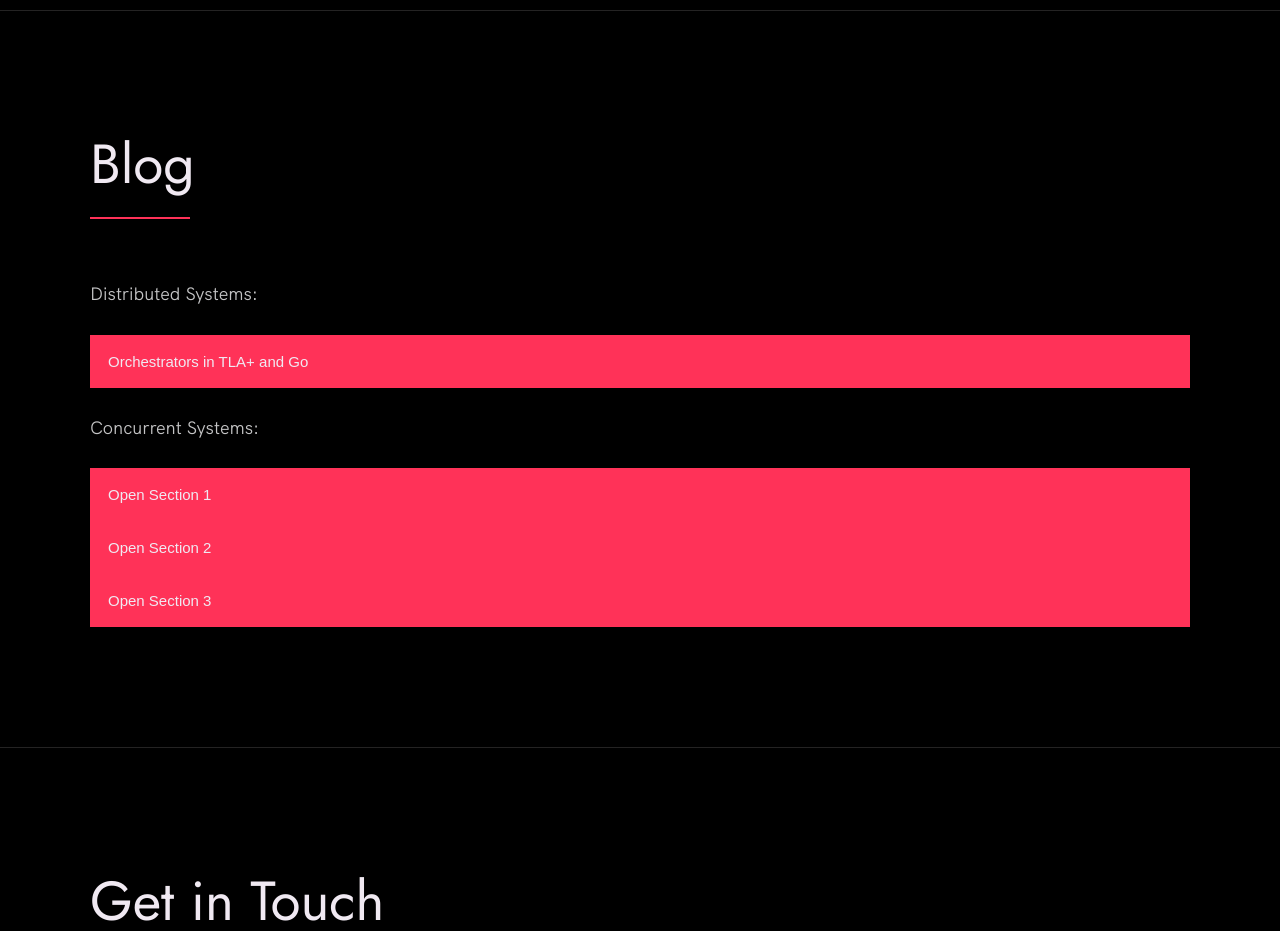
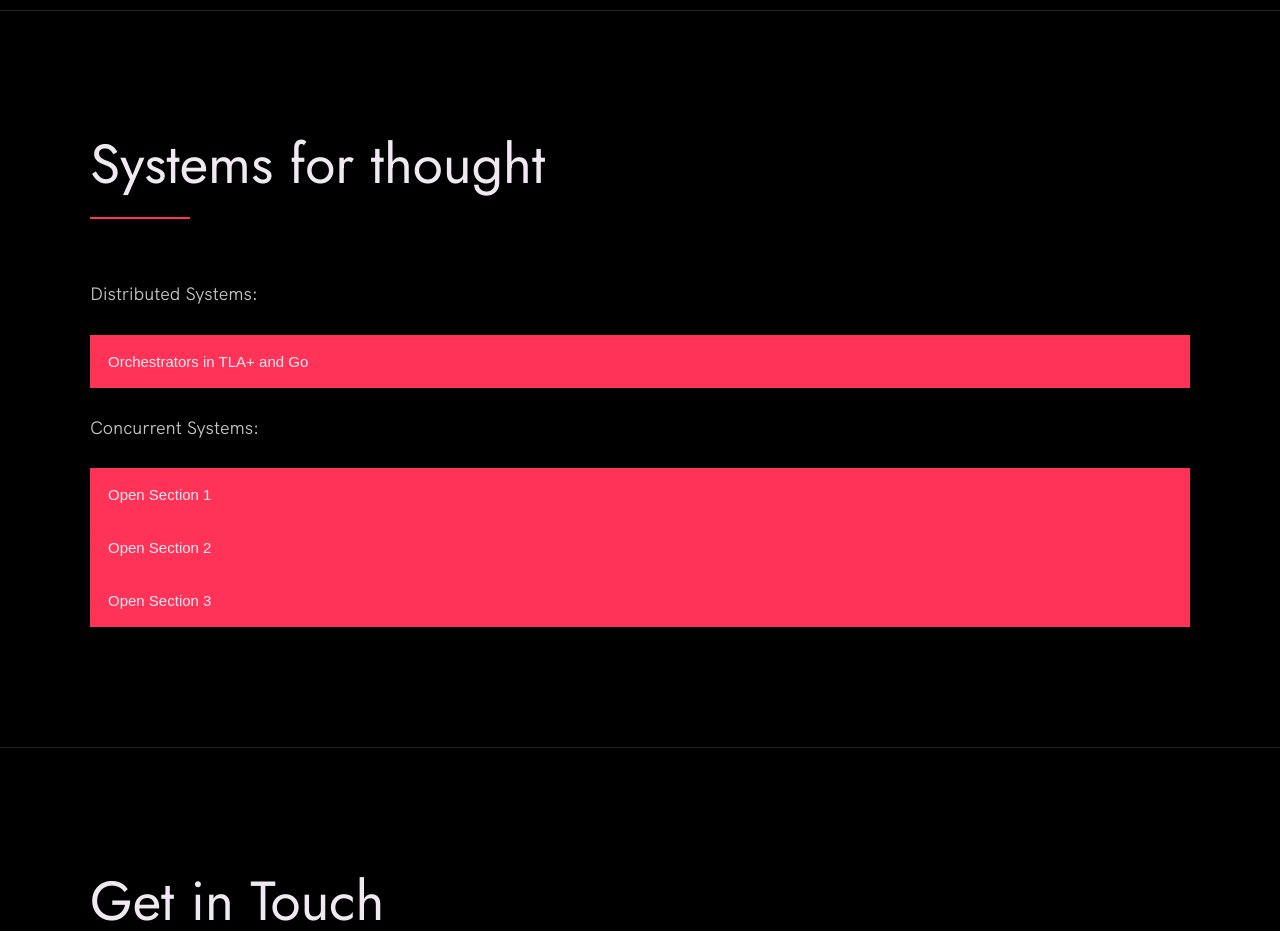
Before and after one commit to fowlerlee/fowlerlee, a plain HTML site: page index.html in a window 1280 px wide. Shown: the part 6180-7111 px from the top of the page. Drawn offline with Linux system fonts and the light colour scheme.

Commit message:
blog link update

```diff
--- a/index.html
+++ b/index.html
@@ -41,7 +41,7 @@
           <li class="nav__item">
             <a href="#about" class="nav__link">About</a>
           </li>
-          <li class="nav__item"><a href="#Blog" class="nav__link">Blog</a></li>
+          <li class="nav__item"><a href="https://concurrencycorner.blogspot.com" class="nav__link">Blog</a></li>
           <li class="nav__item">
             <a href="#contact" class="nav__link">Contact</a>
           </li>
@@ -281,7 +281,7 @@
 
 <section class="work" id="Blog">
     <div class="row">
-        <h2>Blog</h2>
+        <h2>Systems for thought</h2>
 
         <p>Distributed Systems:</p>
         <button class="collapsible">Orchestrators in TLA+ and Go</button>
```
Also changed, not shown: images/syed-ali-hussnain.jpg (deleted).
